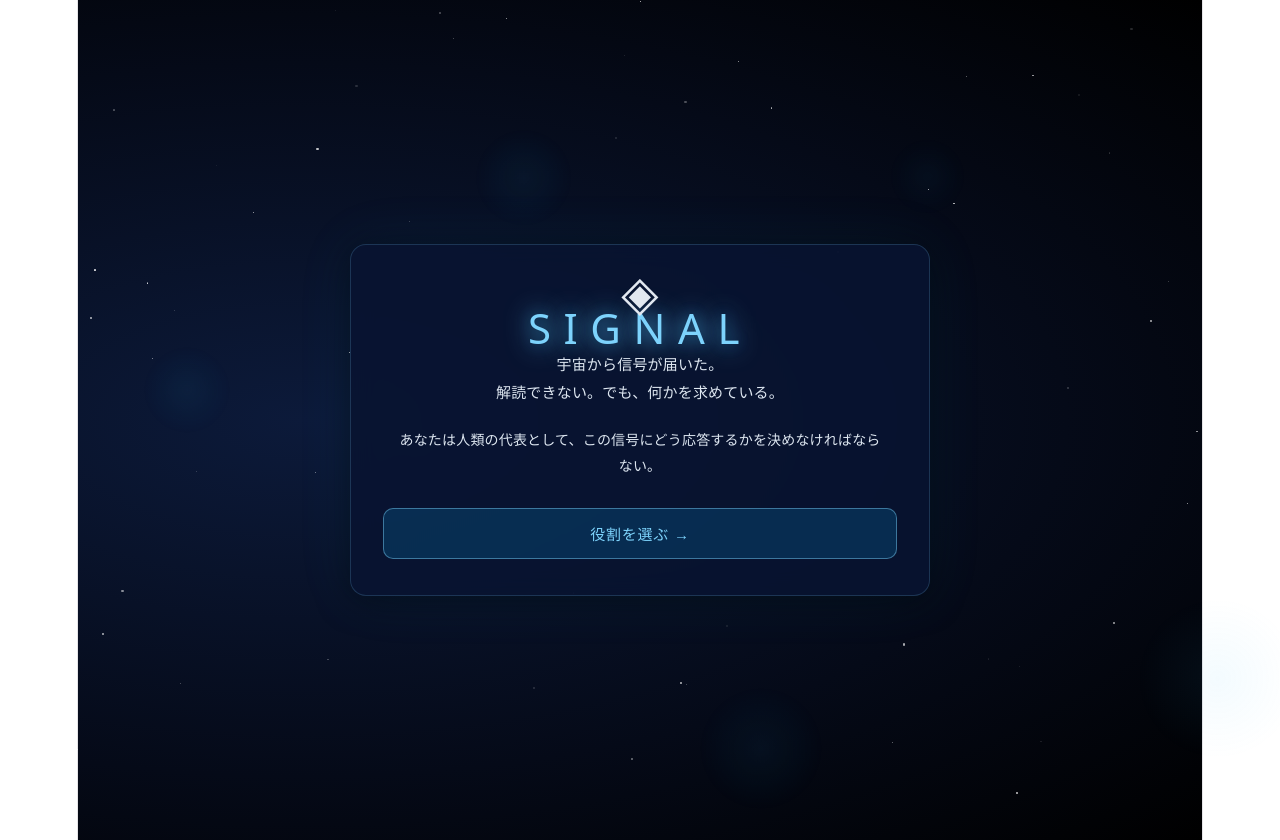
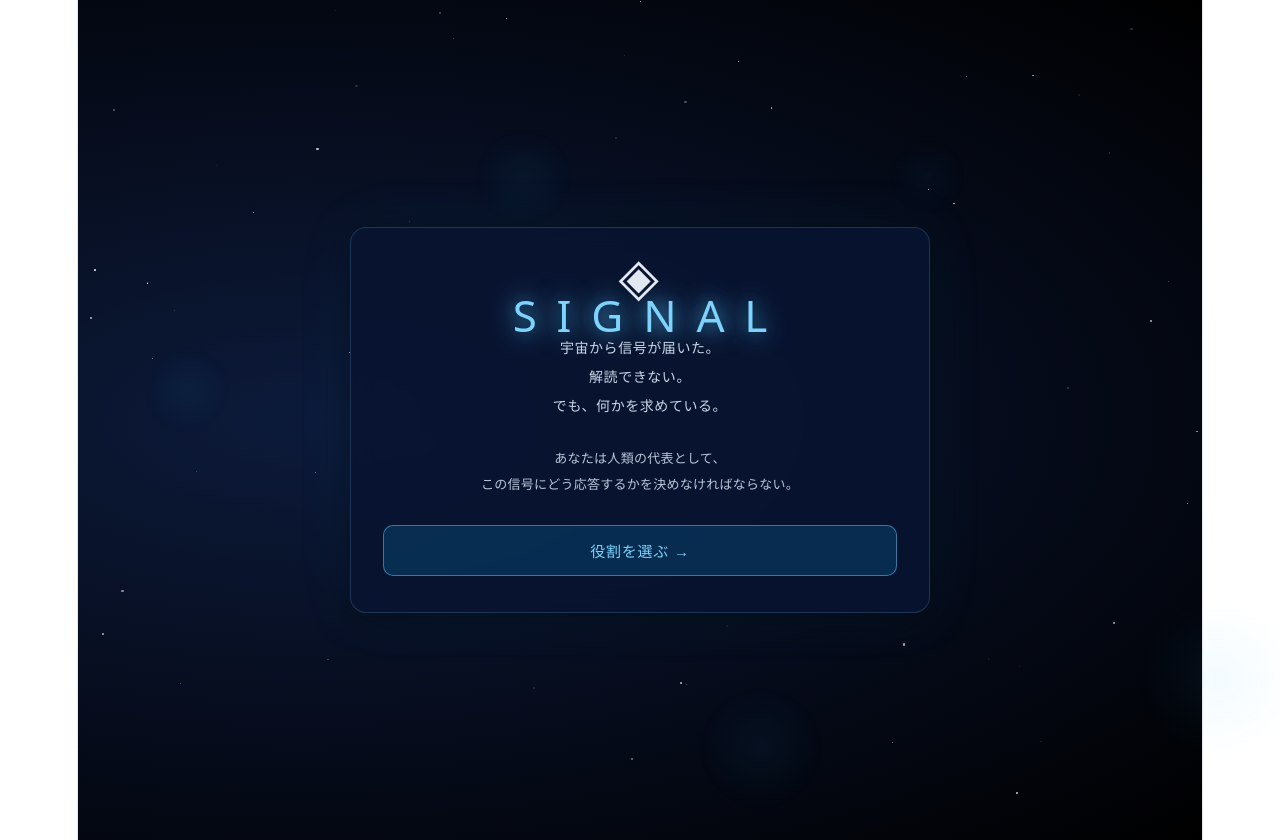
Before and after one commit to frtksk/signal-game, a React (Vite) app: page / in a window 1280 px wide. Built offline with nearby package versions, Linux system fonts and the light colour scheme.

Commit message:
Update App.jsx

```diff
--- a/src/App.jsx
+++ b/src/App.jsx
@@ -371,8 +371,15 @@ function IntroScreen({onNext}){
     <div style={{...s.card,animation:"fadeIn .8s ease"}}>
       <div style={s.signalSymbol}>◈</div>
       <h1 style={s.title}>SIGNAL</h1>
-      <p style={s.subtitle}>宇宙から信号が届いた。<br/>解読できない。でも、何かを求めている。</p>
-      <p style={s.body}>あなたは人類の代表として、この信号にどう応答するかを決めなければならない。</p>
+      <p style={s.subtitle}>
+        宇宙から信号が届いた。<br/>
+        解読できない。<br/>
+        でも、何かを求めている。
+      </p>
+      <p style={{...s.body,textAlign:"center",color:"#b8c8da",fontSize:13,letterSpacing:".02em"}}>
+        あなたは人類の代表として、<br/>
+        この信号にどう応答するかを決めなければならない。
+      </p>
       <button style={s.primaryBtn} onClick={onNext}>役割を選ぶ →</button>
     </div>
   );
@@ -715,11 +722,11 @@ const s = {
   starField:{position:"fixed",inset:0,pointerEvents:"none",zIndex:0},
   container:{position:"relative",zIndex:1,width:"100%",maxWidth:580},
   card:{background:"rgba(8,20,50,.88)",border:"1px solid rgba(125,211,252,.18)",borderRadius:16,padding:"36px 32px",backdropFilter:"blur(12px)",boxShadow:"0 0 60px rgba(14,165,233,.08),0 4px 32px rgba(0,0,0,.5)",animation:"signalPulse 6s ease-in-out infinite"},
-  signalSymbol:{fontSize:48,textAlign:"center",marginBottom:8,animation:"symbolFloat 3s ease-in-out infinite",display:"block"},
-  title:{fontSize:42,letterSpacing:".3em",textAlign:"center",color:"#7dd3fc",margin:"0 0 8px",fontWeight:300,animation:"glow 3s ease-in-out infinite",textWrap:"balance"},
-  subtitle:{textAlign:"center",color:"#dde6f0",fontSize:15,lineHeight:1.9,margin:"0 0 20px",textWrap:"balance"},
+  signalSymbol:{fontSize:52,textAlign:"center",marginBottom:12,animation:"symbolFloat 3s ease-in-out infinite",display:"block",letterSpacing:".05em"},
+  title:{fontSize:44,letterSpacing:".45em",textAlign:"center",color:"#7dd3fc",margin:"0 0 4px",fontWeight:300,animation:"glow 3s ease-in-out infinite",textWrap:"balance",paddingLeft:".45em"},
+  subtitle:{textAlign:"center",color:"#c8d8e8",fontSize:14,lineHeight:2.1,margin:"0 0 24px",textWrap:"balance",letterSpacing:".04em"},
   heading:{fontSize:22,color:"#7dd3fc",margin:"0 0 12px",fontWeight:400,letterSpacing:".05em",textWrap:"balance"},
-  body:{color:"#dde6f0",fontSize:14,lineHeight:1.9,margin:"0 0 20px",textWrap:"pretty"},
+  body:{color:"#dde6f0",fontSize:14,lineHeight:2,margin:"0 0 20px",textWrap:"pretty"},
   narrative:{color:"#c8d8e8",fontSize:14,lineHeight:2,margin:"0 0 20px",fontStyle:"italic",padding:"12px 16px",borderLeft:"2px solid rgba(125,211,252,.25)",background:"rgba(14,165,233,.04)",borderRadius:"0 8px 8px 0",textWrap:"pretty"},
   badge:{marginLeft:10,fontSize:12,padding:"2px 10px",background:"rgba(125,211,252,.12)",border:"1px solid rgba(125,211,252,.3)",borderRadius:20,color:"#7dd3fc"},
   label:{color:"#7dd3fc",fontSize:12,letterSpacing:".1em",textTransform:"uppercase",marginBottom:10},
```
